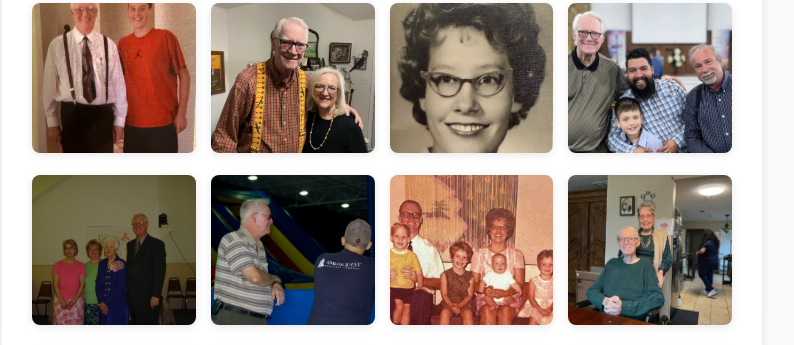
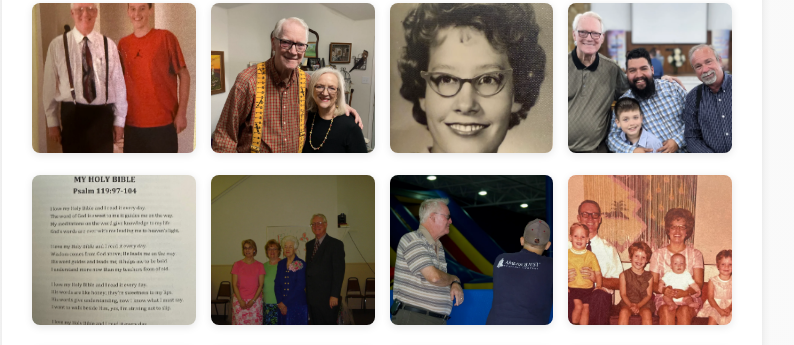
Before and after one commit to carmandale/george-r-carman, a website: page memorial-george-carman.html in a window 1280 px wide. Shown: the part 4358-4703 px from the top of the page, without its empty margins (258-1052 px from the left). Drawn offline with Linux system fonts and the light colour scheme; grey boxes are pictures that could not be loaded.

Commit message:
Add dad's devotional poem image to gallery - now showing 165 photos total

```diff
--- a/gallery.js
+++ b/gallery.js
@@ -16,7 +16,7 @@ class MemorialGallery {
     }
 
     async loadImages() {
-        // Complete list of all 164 optimized images
+        // Complete list of all 165 optimized images
         const imageFiles = [
             '0168.webp',
             '091F0767-73EA-4A5F-87A0-67D94FEA9088 Hilaire.webp',
@@ -50,6 +50,7 @@ class MemorialGallery {
             'CE118AA6-4255-48A6-9AFF-E3A54D1AB02A Hilaire.webp',
             'D9CA6A1D-C892-448B-88A6-5D729591D22C Hilaire.webp',
             'DCC0BEBA-14E4-405E-BA3A-80EBE3E8E10D Hilaire.webp',
+            'dads-poem.webp',
             'DSC00146.webp',
             'DSC_0244.webp',
             'E289276D-B8D1-41E2-BE78-2F744EC91A4A Hilaire.webp',
--- a/memorial-george-carman.html
+++ b/memorial-george-carman.html
@@ -429,6 +429,6 @@
         </div>
     </div>
 
-    <script src="gallery.js?v=11"></script>
+    <script src="gallery.js?v=12"></script>
 </body>
 </html>
```
Also changed, not shown: optimized-images/dads-poem.webp (added), 1 other file.
